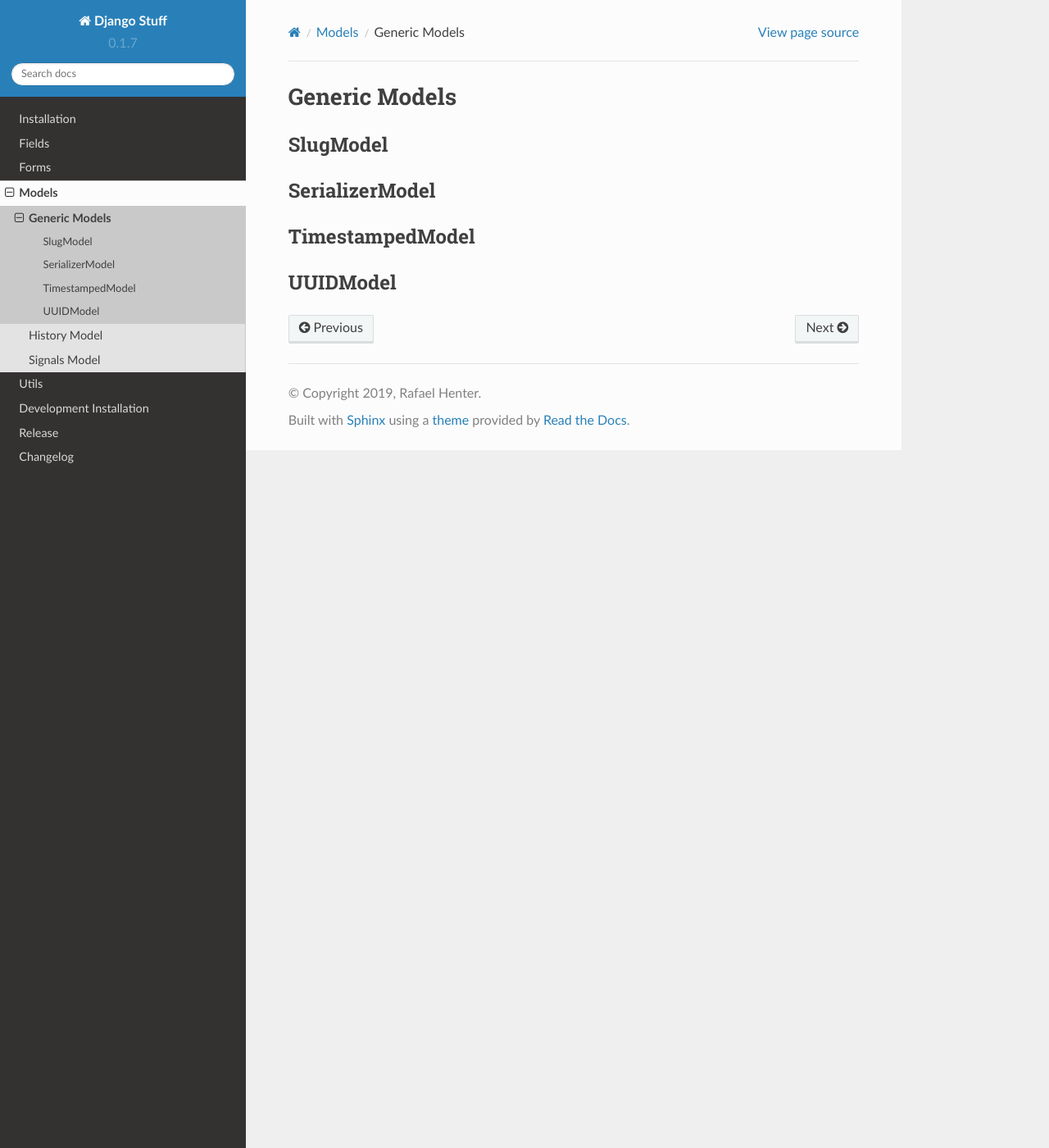
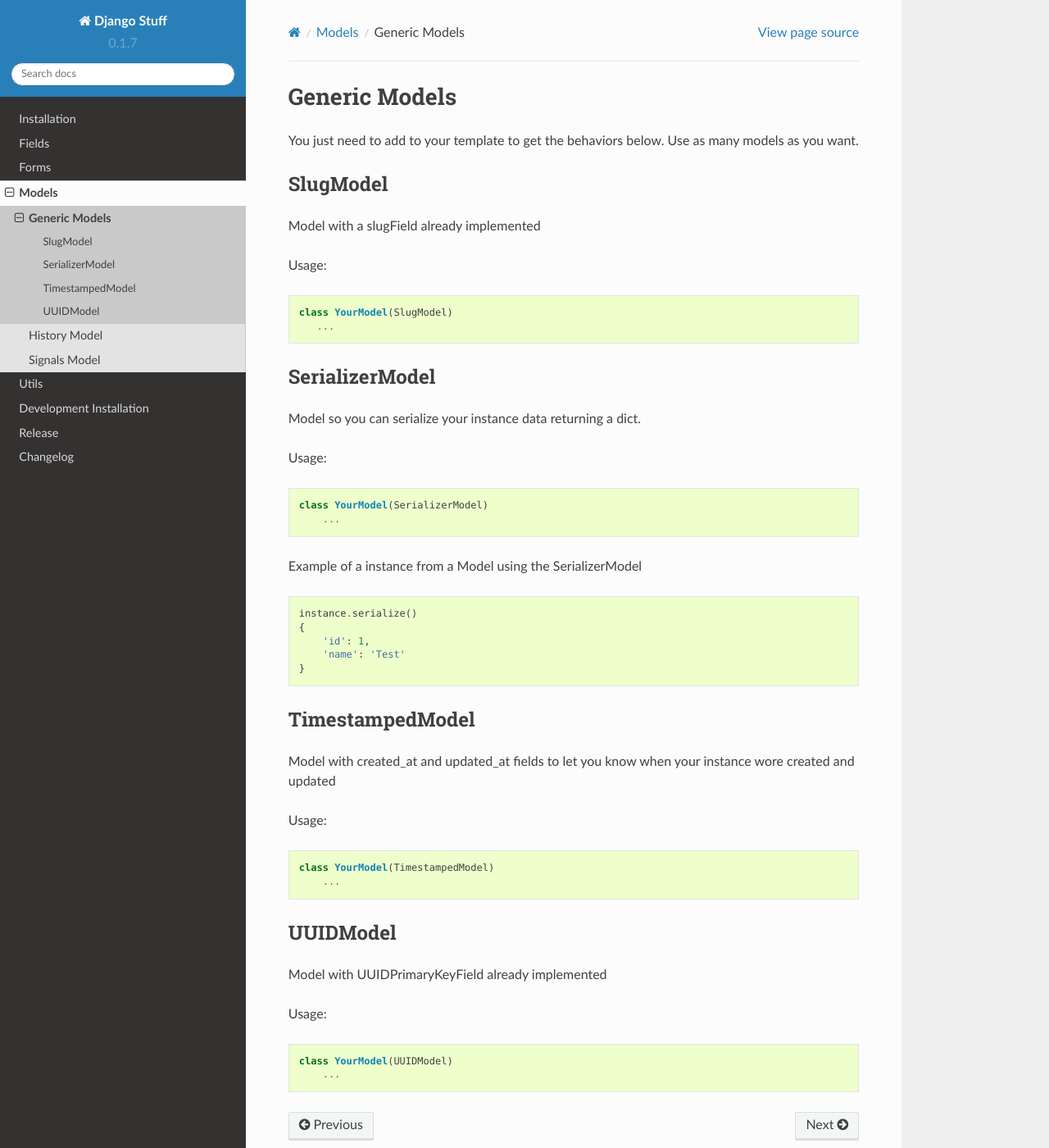
Before and after one commit to rhenter/django-stuff, a Sphinx documentation site: the page built from docs/source/models/generic.rst, in a window 1280 px wide and 1400 px high. Shown: the whole window at 82% size. Built offline with Sphinx 7.4.7 and the Read the Docs theme 2.0.0, drawn with Linux system fonts in a browser that asks for light colours.

Commit message:
Adiciona a documentacão para os modelos genericos

```diff
--- a/docs/source/models/generic.rst
+++ b/docs/source/models/generic.rst
@@ -1,16 +1,66 @@
 Generic Models
 ==============
+
+You just need to add to your template to get the behaviors below. Use as many models as you want.
+
 
 SlugModel
 ---------
 
+Model with a slugField already implemented
+
+Usage:
+
+.. code-block:: python
+
+    class YourModel(SlugModel)
+       ...
+
+
 SerializerModel
 ---------------
+
+Model so you can serialize your instance data returning a dict.
+
+Usage:
+
+.. code-block:: python
+
+    class YourModel(SerializerModel)
+        ...
+
+Example of a instance from a Model using the SerializerModel
+
+.. code-block:: python
+
+    instance.serialize()
+    {
+        'id': 1,
+        'name': 'Test'
+    }
 
 
 TimestampedModel
 ----------------
 
+Model with created_at and updated_at fields to let you know when your instance wore created and updated
+
+Usage:
+
+.. code-block:: python
+
+    class YourModel(TimestampedModel)
+        ...
 
 UUIDModel
 ---------
+
+Model with UUIDPrimaryKeyField already implemented
+
+
+Usage:
+
+.. code-block:: python
+
+    class YourModel(UUIDModel)
+        ...
```
